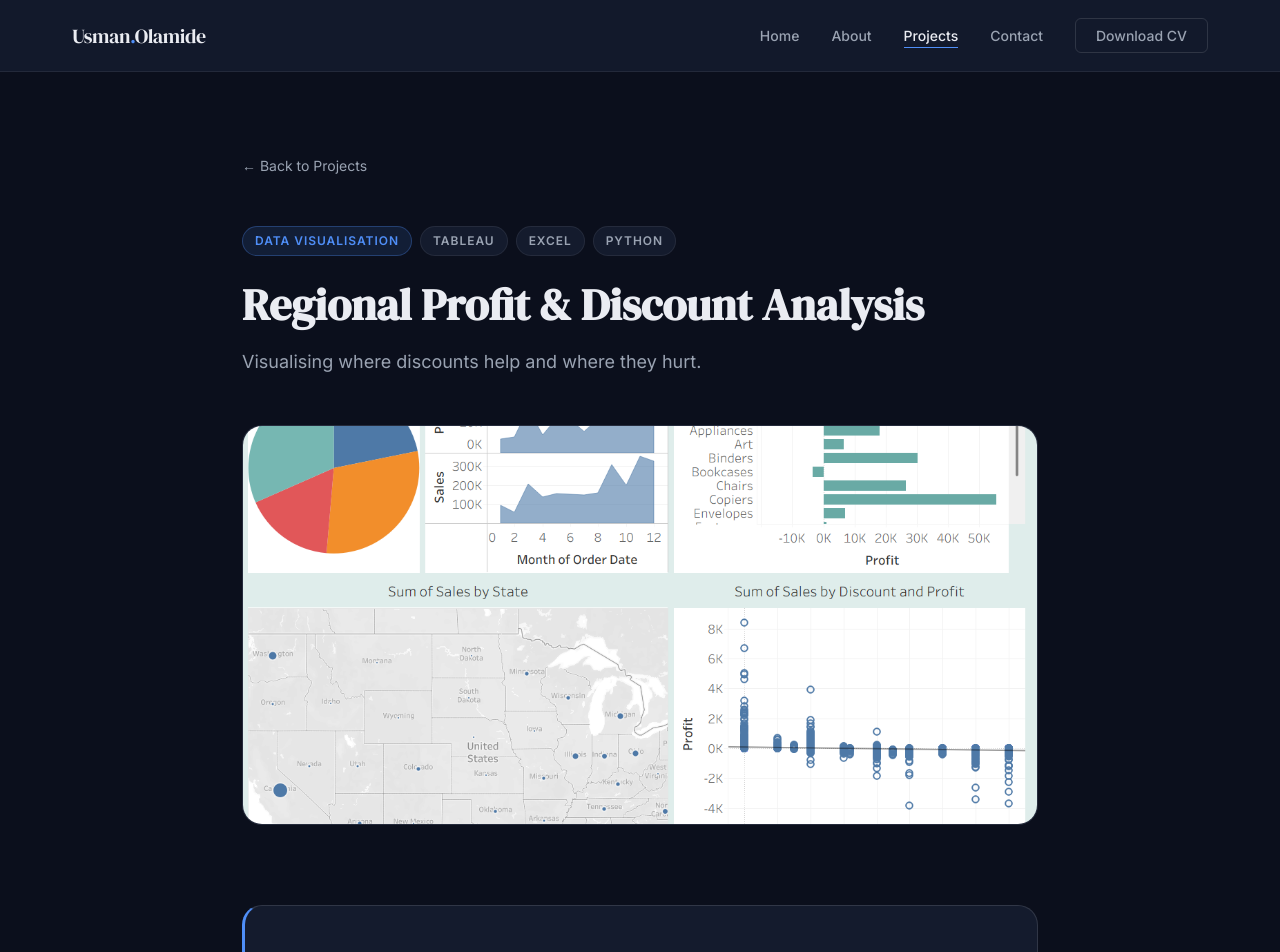
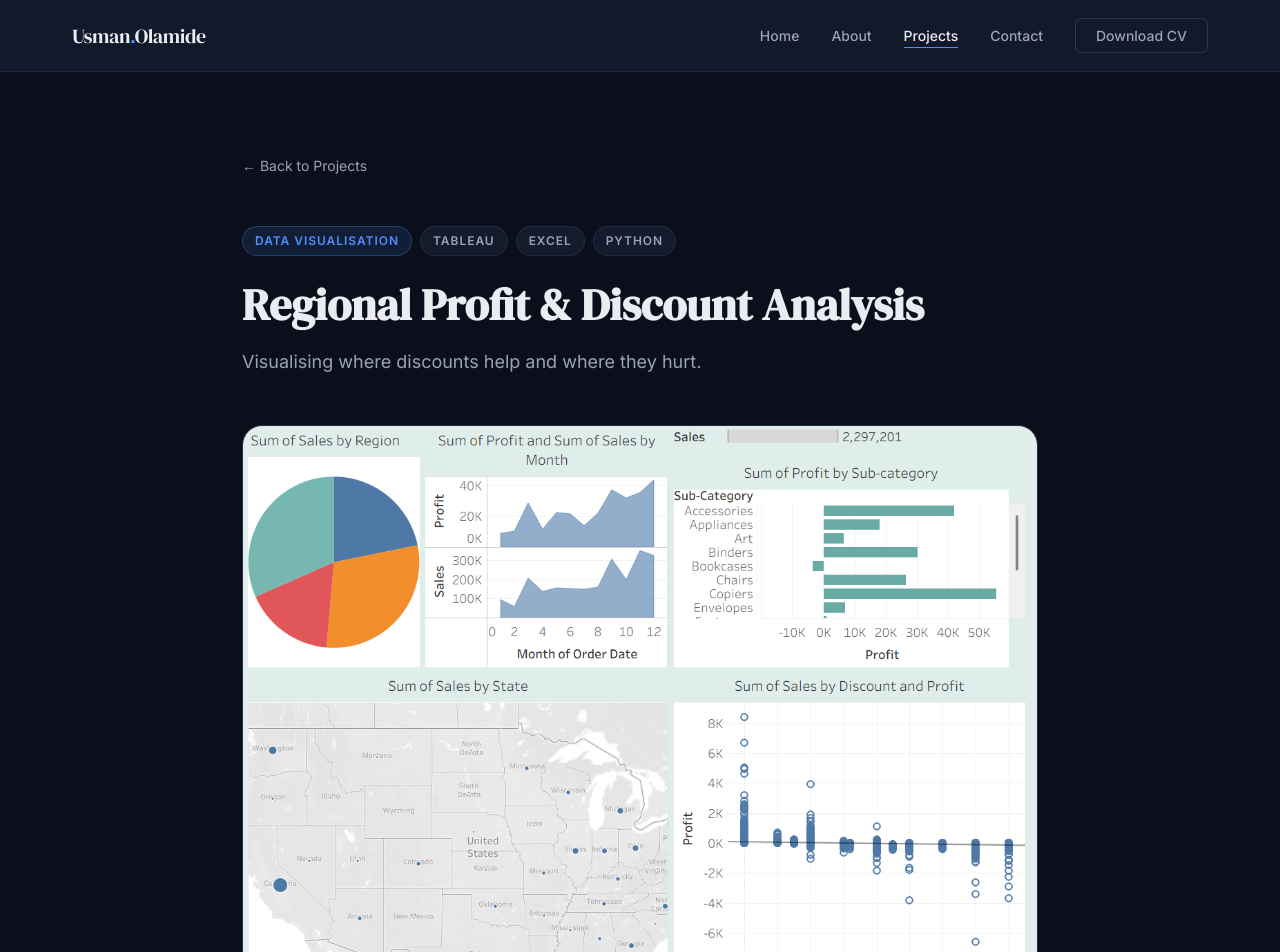
Before and after one commit to usman-abdul/usmanolamide_portfolio, a React (Vite) app in the folder portfolio/: page /projects/profit in a window 1280 px wide. Shown: the top 952 px of the page. Built offline with nearby package versions, Linux system fonts and the light colour scheme.

Commit message:
fix image cropping — use full height on cards and detail pages

```diff
--- a/portfolio/src/styles/ProjectCard.scss
+++ b/portfolio/src/styles/ProjectCard.scss
@@ -28,15 +28,15 @@
 
   &__image {
     width: 100%;
-    height: 200px;
     overflow: hidden;
     background: $bg-base-alt;
     position: relative;
 
     img {
       width: 100%;
-      height: 100%;
-      object-fit: cover;
+      height: auto;
+      display: block;
+      object-fit: contain;
       transition: $transition-slow;
     }
 
@@ -44,7 +44,7 @@
       display: flex;
       align-items: center;
       justify-content: center;
-      height: 100%;
+      height: 200px;
       background: linear-gradient(135deg, $bg-base-alt 0%, $bg-surface-alt 100%);
 
       .placeholder-icon {
--- a/portfolio/src/styles/ProjectDetail.scss
+++ b/portfolio/src/styles/ProjectDetail.scss
@@ -67,34 +67,30 @@
 
   &__hero-image {
     width: 100%;
-    height: 400px;
-    object-fit: cover;
+    height: auto;
+    object-fit: contain;
     border-radius: $radius-lg;
     border: 1px solid $border;
     margin-bottom: $space-2xl;
-    background: $bg-card;
+    background: $bg-surface;
 
     @media (max-width: 640px) {
-      height: 220px;
+      border-radius: $radius-md;
     }
   }
 
   &__hero-placeholder {
     width: 100%;
-    height: 400px;
+    height: 300px;
     border-radius: $radius-lg;
     border: 1px solid $border;
     margin-bottom: $space-2xl;
-    background: linear-gradient(135deg, $bg-secondary 0%, $bg-card-hover 100%);
+    background: linear-gradient(135deg, $bg-base-alt 0%, $bg-surface-alt 100%);
     display: flex;
     align-items: center;
     justify-content: center;
     font-size: 4rem;
     opacity: 0.4;
-
-    @media (max-width: 640px) {
-      height: 220px;
-    }
   }
 
   // Quantified Results block — most prominent section
@@ -235,12 +231,12 @@
 
     &-image {
       width: 100%;
-      max-height: 320px;
-      object-fit: cover;
+      height: auto;
+      object-fit: contain;
       border-radius: $radius-md;
       border: 1px solid $border;
       margin-bottom: $space-lg;
-      opacity: 0.85;
+      display: block;
     }
   }
 
```
